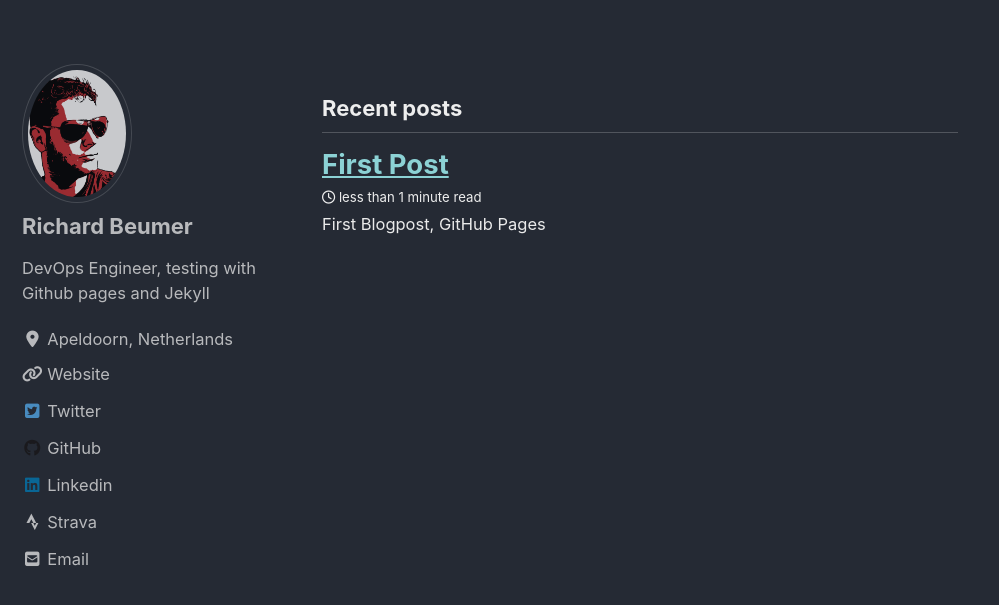
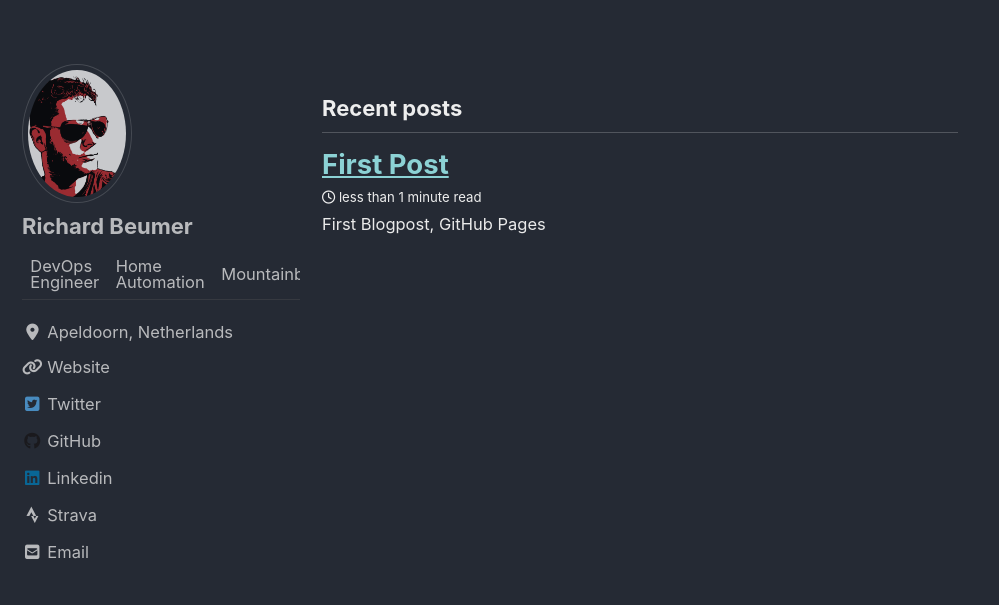
Before and after one commit to richardbeumer/blog, a Jekyll site: the page built from index.html, in a window 1280 px wide and 900 px high, scrolled down 485 px. Shown: the top 605 px of the window, without its empty margins (0-999 px from the left). Built offline with Jekyll 4.4.1, drawn with Linux system fonts in a browser that asks for light colours; cached includes are drawn as plain includes; nearby versions of some CDN libraries; the list of posts is cut into pages by our own code.

Commit message:
Update _config.yml

```diff
--- a/_config.yml
+++ b/_config.yml
@@ -95,7 +95,7 @@ analytics:
 author:
   name             : "Richard Beumer"
   avatar           : "/images/bio-photo.jpg" # path of avatar image, e.g. "/images/bio-photo.jpg"
-  bio              : "DevOps Engineer, testing with Github pages and Jekyll "
+  bio              : "DevOps Engineer | Home Automation | Mountainbiking | Plex"
   location         : "Apeldoorn, Netherlands"
   email            : richard@wilmar.nl
   links:
```
